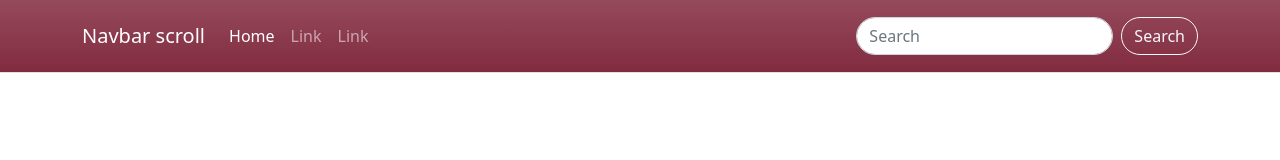
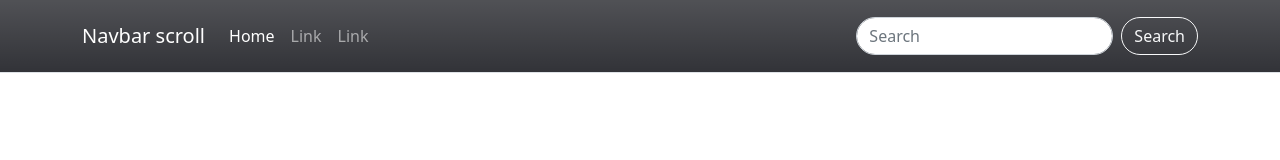
Before and after one commit to Seankelly-Developer/sass_2, a website: page index.html in a window 1280 px wide. Drawn offline with nearby package versions, Linux system fonts and the light colour scheme.

Commit message:
Navbar Created and bs and sass initiated

```diff
--- a/scss/main.scss
+++ b/scss/main.scss
@@ -6,7 +6,8 @@ $enable-gradients: true !default;
 $enable-negative-margins: true !default;
 
 //Theme colours
-$primary: $secondary: rgb(180, 44, 180);
+$primary: rgb(50, 51, 56);
+$secondary: rgb(180, 44, 180);
 
 //Spacing
 $spacer: 1rem;
```
Also changed, not shown: css/main.css. Lines whose indentation alone changed are shown as unchanged.
